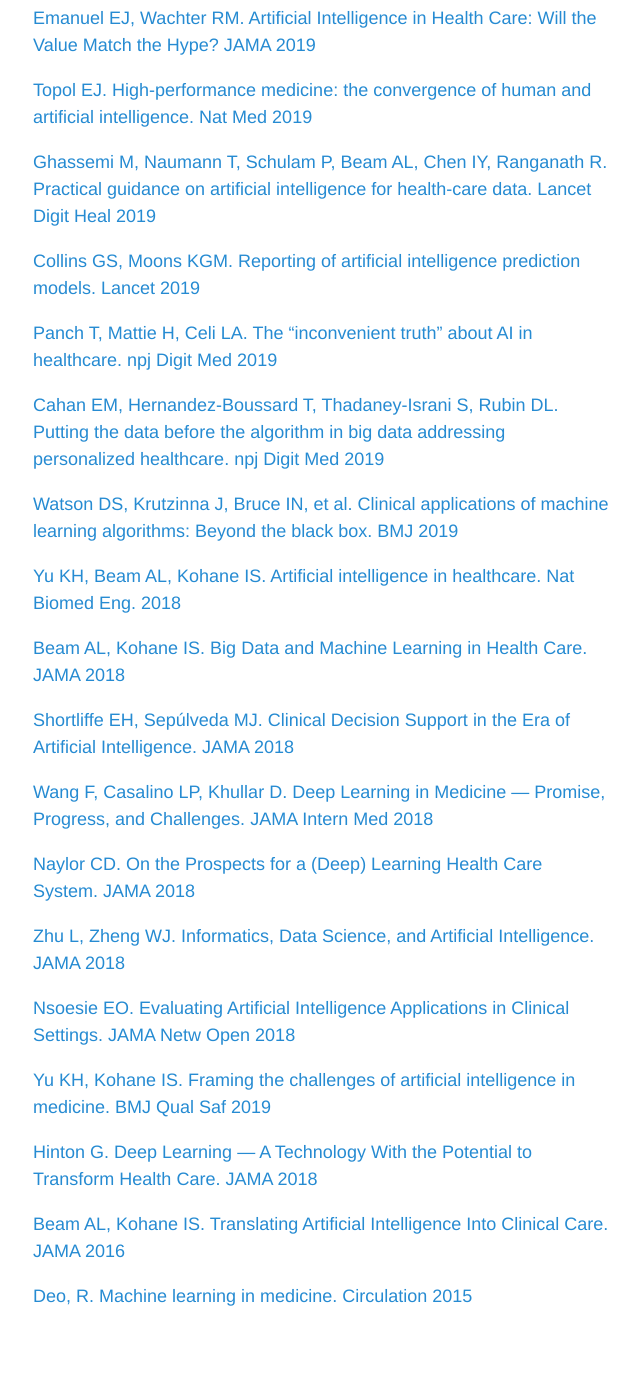
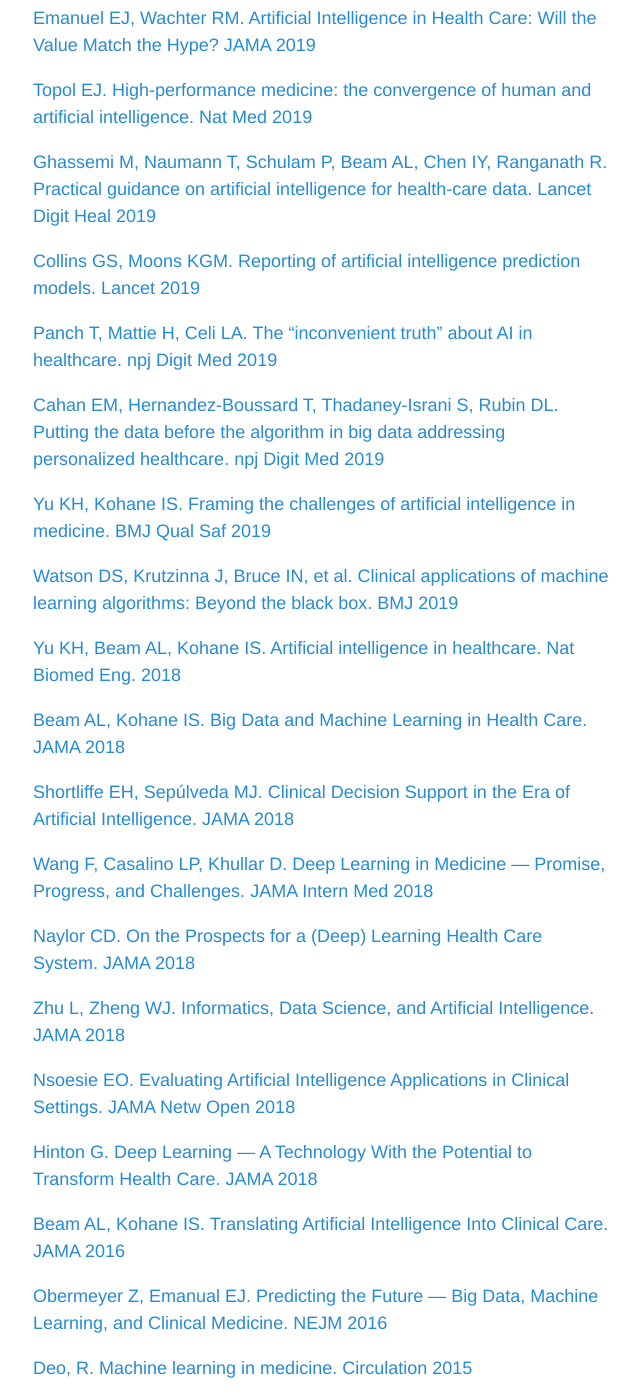
Before and after one commit to erikr/erikr.github.io, a Jekyll site: the page built from _posts/2019-08-24-reviews-on-ml-in-healthcare.md, in a window 1280 px wide and 1400 px high, scrolled down 830 px. Shown: the whole window, without its empty margins (319-959 px from the left). Built offline with Jekyll 4.4.1, drawn with Linux system fonts in a browser that asks for light colours; nearby versions of some CDN libraries; comment, search, counter and statistics services are not loaded; before the commit the page ends 2158 px from its top, so only the background shows below that.

Commit message:
added NEJM 2016

```diff
--- a/_posts/2019-08-24-reviews-on-ml-in-healthcare.md
+++ b/_posts/2019-08-24-reviews-on-ml-in-healthcare.md
@@ -34,6 +34,8 @@
 
 [Cahan EM, Hernandez-Boussard T, Thadaney-Israni S, Rubin DL. Putting the data before the algorithm in big data addressing personalized healthcare. npj Digit Med 2019](https://www.nature.com/articles/s41746-019-0157-2)
 
+[Yu KH, Kohane IS. Framing the challenges of artificial intelligence in medicine. BMJ Qual Saf 2019](https://qualitysafety.bmj.com/content/28/3/238.abstract)
+
 [Watson DS, Krutzinna J, Bruce IN, et al. Clinical applications of machine learning algorithms: Beyond the black box. BMJ 2019](https://www.bmj.com/content/364/bmj.l886)
 
 [Yu KH, Beam AL, Kohane IS. Artificial intelligence in healthcare. Nat Biomed Eng. 2018](https://www.nature.com/articles/s41551-018-0305-z)
@@ -50,10 +52,10 @@
 
 [Nsoesie EO. Evaluating Artificial Intelligence Applications in Clinical Settings. JAMA Netw Open 2018](https://jamanetwork.com/journals/jamanetworkopen/fullarticle/2703939)
 
-[Yu KH, Kohane IS. Framing the challenges of artificial intelligence in medicine. BMJ Qual Saf 2019](https://qualitysafety.bmj.com/content/28/3/238.abstract)
-
 [Hinton G. Deep Learning — A Technology With the Potential to Transform Health Care. JAMA 2018](https://jamanetwork.com/journals/jama/article-abstract/2701666)
 
 [Beam AL, Kohane IS. Translating Artificial Intelligence Into Clinical Care. JAMA 2016](https://jamanetwork.com/journals/jama/article-abstract/2588761)
 
+[Obermeyer Z, Emanual EJ. Predicting the Future — Big Data, Machine Learning, and Clinical Medicine. NEJM 2016](https://www.nejm.org/doi/full/10.1056/NEJMp1606181)
+
 [Deo, R. Machine learning in medicine. Circulation 2015](https://www.ahajournals.org/doi/10.1161/CIRCULATIONAHA.115.001593)
```
